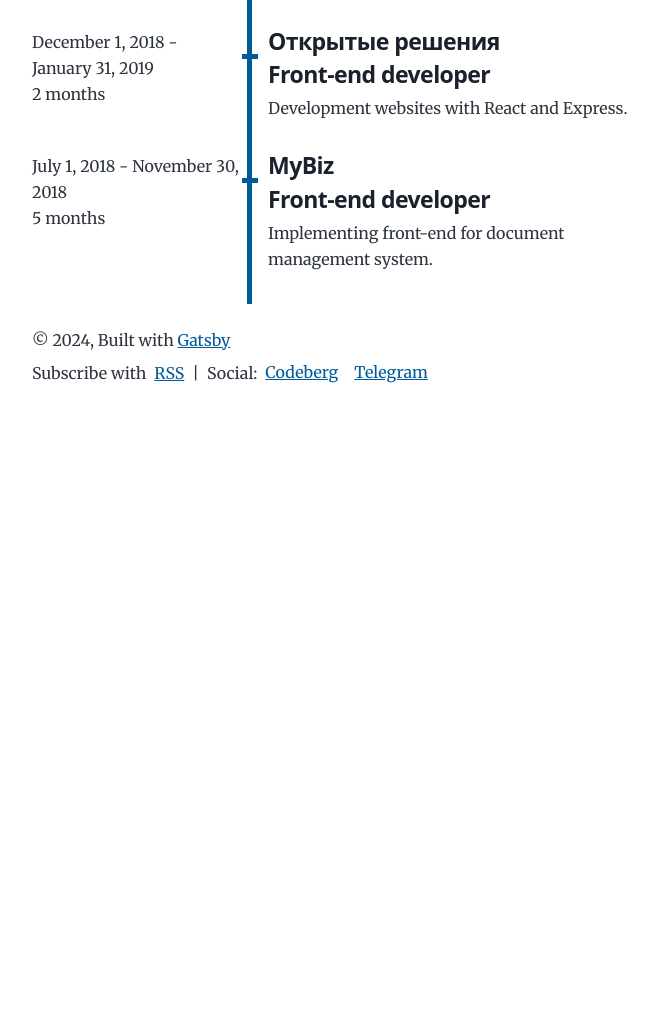
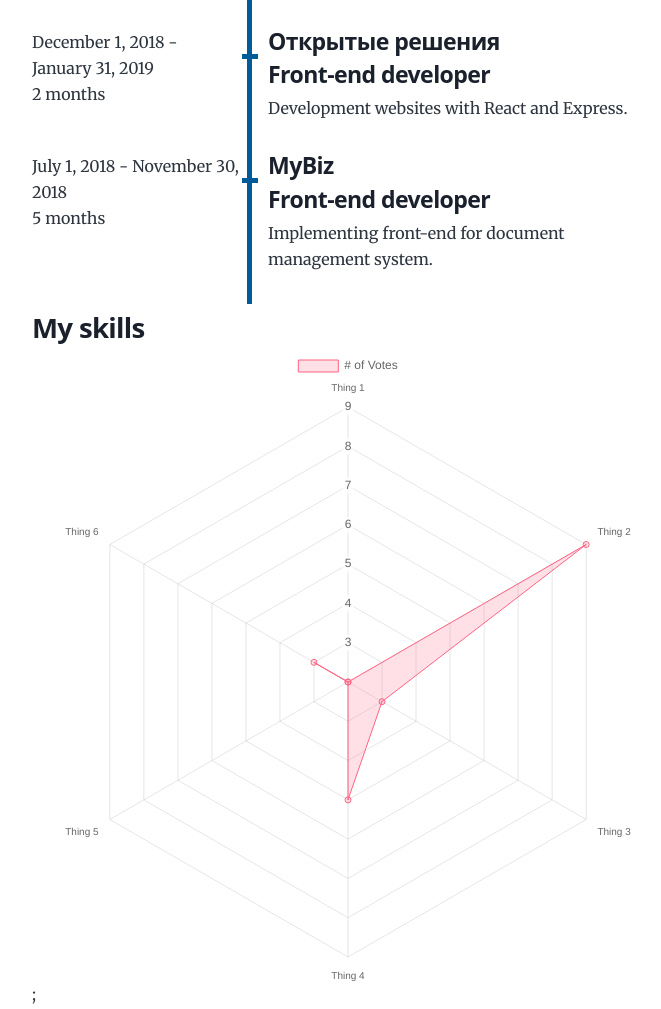
Before and after one commit to nicktorn89/gatsby-blog, a Gatsby site: page /about in a window 1280 px wide. Shown: the part 1270-2279 px from the top of the page, without its empty margins (292-953 px from the left). Before the commit the page ends 1752 px from the top, so only its background shows below. Built offline with nearby package versions, Linux system fonts and the light colour scheme; Gatsby itself is replaced by a stand-in of ours.

Commit message:
feat: start implementing skills widget

```diff
--- a/package.json
+++ b/package.json
@@ -10,6 +10,7 @@
   "dependencies": {
     "@fontsource-variable/montserrat": "^5.0.4",
     "@fontsource/merriweather": "^5.0.3",
+    "chart.js": "^4.4.2",
     "gatsby": "^5.12.4",
     "gatsby-plugin-feed": "^5.12.0",
     "gatsby-plugin-image": "^3.12.0",
@@ -27,6 +28,7 @@
     "luxon": "^3.4.4",
     "prismjs": "^1.29.0",
     "react": "^18.1.0",
+    "react-chartjs-2": "^5.2.0",
     "react-dom": "^18.1.0",
     "react-icons": "^4.11.0",
     "read-time-estimate": "^0.0.3"
--- /dev/null
+++ b/src/components/SkillsWidget/SkillsWidget.jsx
@@ -0,0 +1,45 @@
+import React from 'react';
+import './style.css';
+
+import {
+  Chart as ChartJS,
+  RadialLinearScale,
+  PointElement,
+  LineElement,
+  Filler,
+  Tooltip,
+  Legend,
+} from 'chart.js';
+import { Radar } from 'react-chartjs-2';
+
+ChartJS.register(
+  RadialLinearScale,
+  PointElement,
+  LineElement,
+  Filler,
+  Tooltip,
+  Legend
+);
+
+export const data = {
+  labels: ['Thing 1', 'Thing 2', 'Thing 3', 'Thing 4', 'Thing 5', 'Thing 6'],
+  datasets: [
+    {
+      label: '# of Votes',
+      data: [2, 9, 3, 5, 2, 3],
+      backgroundColor: 'rgba(255, 99, 132, 0.2)',
+      borderColor: 'rgba(255, 99, 132, 1)',
+      borderWidth: 1,
+    },
+  ],
+};
+
+export const SkillsWidget = () => {
+  return (
+    <div className='skills-widget'>
+      <h3 className='skills-title'>My skills</h3>
+
+      <Radar data={data} />;
+    </div>
+  );
+};
--- /dev/null
+++ b/src/components/SkillsWidget/style.css
@@ -0,0 +1,7 @@
+.skills-widget {
+
+}
+
+.skills-title {
+  margin: 8px 0;
+}
--- a/src/pages/about.js
+++ b/src/pages/about.js
@@ -7,6 +7,7 @@ import Seo from '../components/Seo/Seo';
 import { AboutDesc } from '../components/AboutDesc/AboutDesc';
 import { LinksBlock } from '../components/LinksBlock/LinksBlock';
 import { ExperienceWidget } from '../components/ExperienceWidget/ExperienceWidget';
+import { SkillsWidget } from '../components/SkillsWidget/SkillsWidget';
 
 const About = ({ data, location }) => {
   const siteTitle = data.site.siteMetadata?.title || `Title`;
@@ -20,6 +21,8 @@ const About = ({ data, location }) => {
       <LinksBlock />
 
       <ExperienceWidget />
+
+      <SkillsWidget />
     </Layout>
   );
 };
```
Also changed, not shown: 1 other file.
